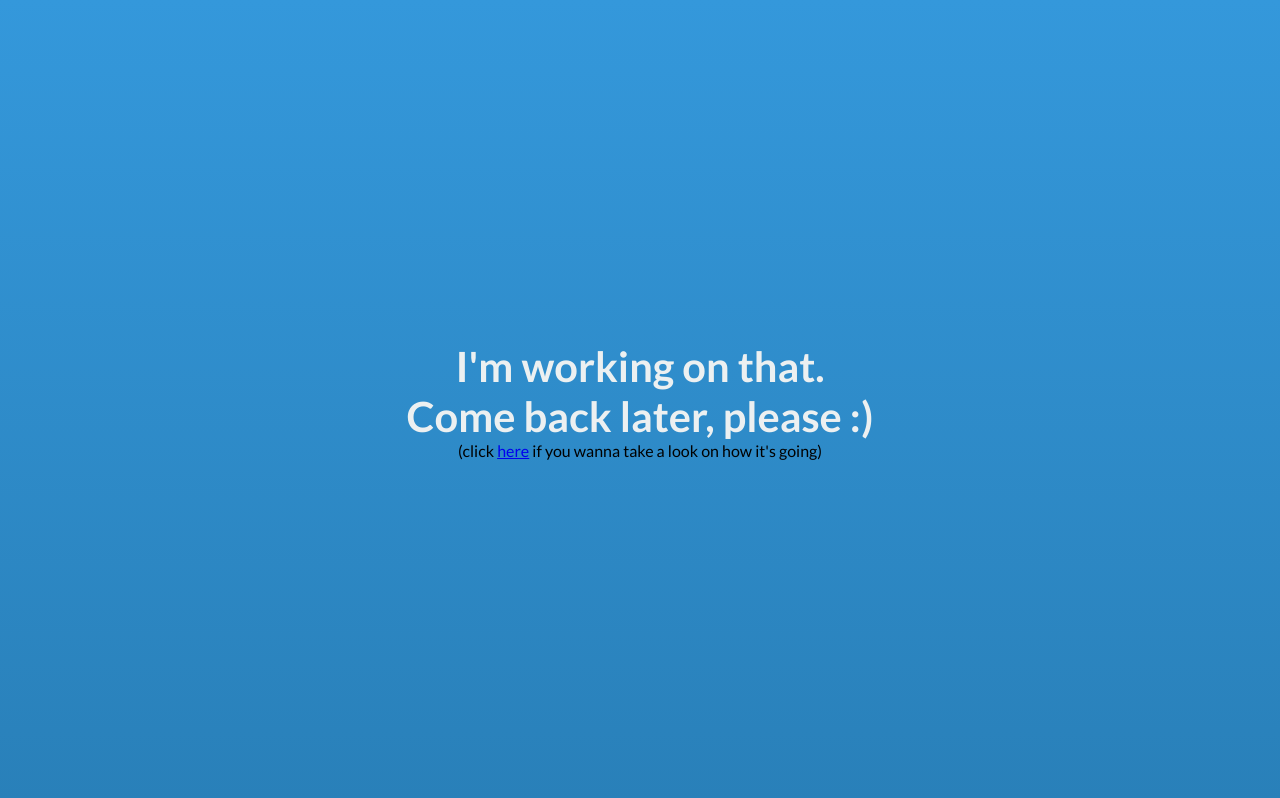
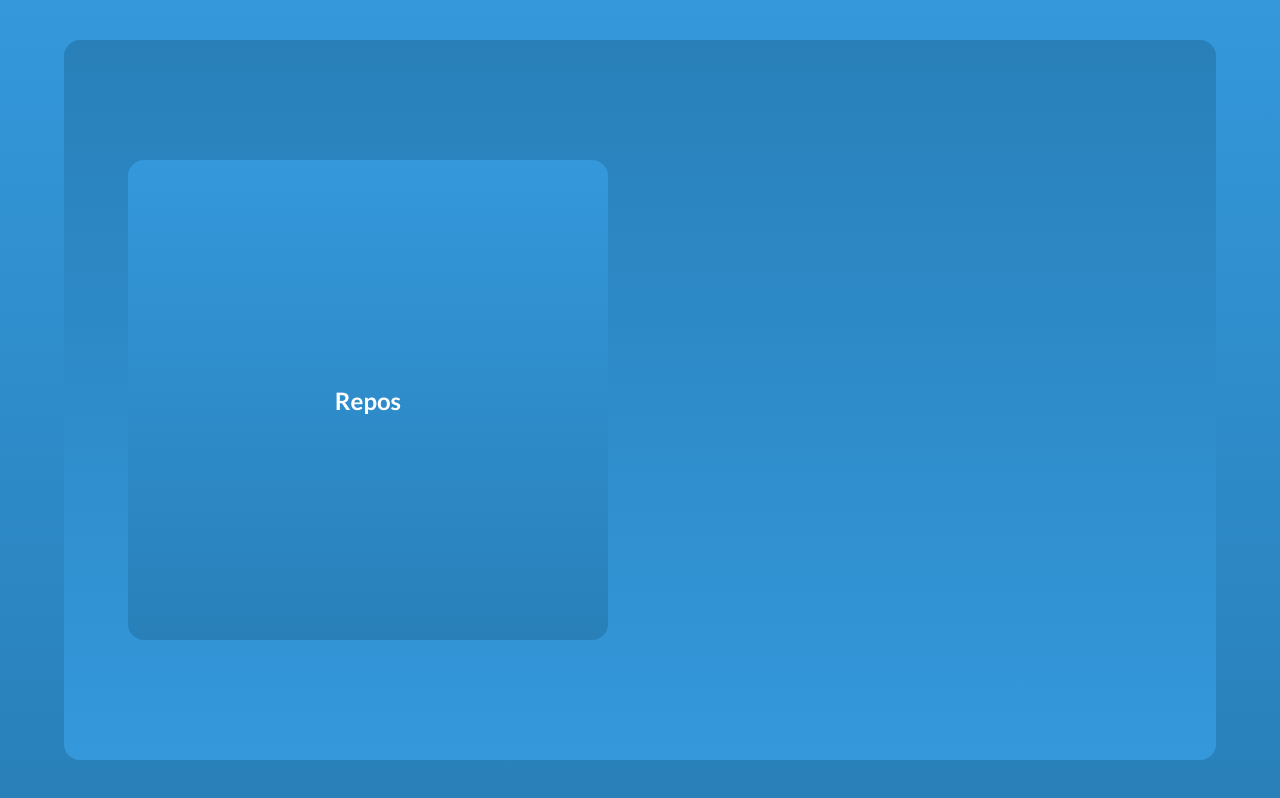
Before and after one commit to richardqcarvalho/richardqcarvalho, a Next.js app: page / in a window 1280 px wide. Built offline with nearby package versions, Linux system fonts and the light colour scheme.

Commit message:
fix: fixing merge mess

```diff
--- a/src/pages/index.jsx
+++ b/src/pages/index.jsx
@@ -1,41 +1,45 @@
 import { motion } from 'framer-motion'
 import React from 'react'
+import { v4 as uuid } from 'uuid'
 
-export default function Home() {
-	const initial = { opacity: 0 }
-	const animate = { opacity: 1 }
+export default () => {
+  const AnimatedDiv = ({ option }) => {
+    console.log({ option })
+    return (
+      <motion.div
+        className='card'
+        initial={{
+          y: '100vh',
+          opacity: 0,
+        }}
+        animate={{
+          y: 0,
+          opacity: 1,
+        }}
+        onClick={() => (location.href = location.href.concat(option.route))}
+        whileTap={{
+          scale: 0.8,
+        }}
+        whileHover={{
+          scale: 0.95,
+        }}
+      >
+        <span className='name'>{option.name}</span>
+      </motion.div>
+    )
+  }
+  const options = [{ name: 'Repos', route: 'repos' }]
 
-	return (
-		<div className='container'>
-			<motion.span
-				initial={initial}
-				animate={animate}
-				className='home-message'
-			>
-				I'm working on that.
-			</motion.span>
-			<motion.span
-				initial={initial}
-				animate={animate}
-				className='home-message'
-			>
-				{'Come back later, please :)'}
-			</motion.span>
-			<motion.span
-				initial={initial}
-				animate={animate}
-				className='advice'
-			>
-				(click{' '}
-				<motion.a
-					initial={initial}
-					animate={animate}
-					href='https://github.com/richardqcarvalho/richardqcarvalho/tree/dev'
-				>
-					here
-				</motion.a>{' '}
-				if you wanna take a look on how it's going)
-			</motion.span>
-		</div>
-	)
+  return (
+    <div className='container'>
+      <div className='wrapper'>
+        {options.map(option => (
+          <AnimatedDiv
+            key={uuid()}
+            option={option}
+          />
+        ))}
+      </div>
+    </div>
+  )
 }
--- a/src/pages/repos.jsx
+++ b/src/pages/repos.jsx
@@ -40,7 +40,7 @@ export default () => {
       .then(response => response.json())
       .then(repos =>
         setRepos([
-          { id: uuid(), name: 'back', html_url: 'http://localhost:5173' },
+          { id: uuid(), name: 'back', html_url: location.origin },
           ...repos,
         ]),
       )
--- a/src/styles.css
+++ b/src/styles.css
@@ -53,6 +53,14 @@ body {
   text-align: center;
 }
 
+.advice {
+  margin-top: 0.5rem;
+  color: #ecf0f1;
+  font-size: clamp(1.3rem, calc(0.5rem + 2vw), 1.6rem);
+  font-weight: 300;
+  text-align: center;
+}
+
 .flex {
   display: flex;
   align-items: center;
@@ -67,7 +75,7 @@ body {
   --size: 37.5vw;
   width: var(--size);
   height: var(--size);
-  background: linear-gradient(#2980b9, #3498db);
+  background: linear-gradient(#3498db, #2980b9);
   border-radius: 1rem;
   margin: 2.5vw;
   justify-self: center;
--- a/vite.config.js
+++ /dev/null
@@ -1,14 +0,0 @@
-import react from '@vitejs/plugin-react'
-import { defineConfig } from 'vite'
-
-export default defineConfig({
-  plugins: [react()],
-  root: 'src',
-  server: {
-    strictPort: true,
-  },
-  publicDir: '../public',
-  build: {
-    outDir: '../docs',
-  },
-})
```
Also changed, not shown: src/index.html (deleted, +0 -22 lines), src/pages/home.jsx (deleted, +0 -45 lines), src/routes.jsx (deleted, +0 -23 lines), 1 other file (tests, documents, lock files or other folders).
